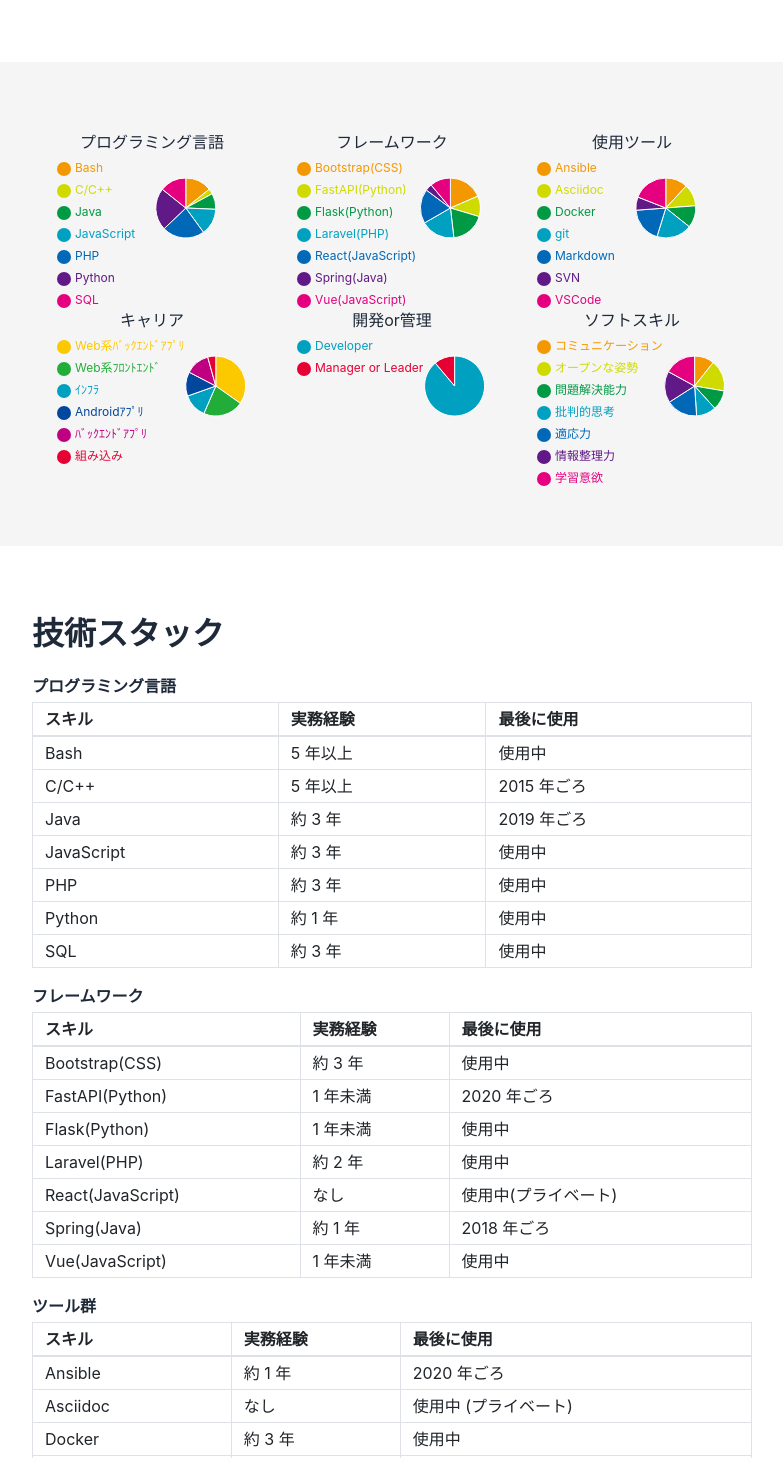
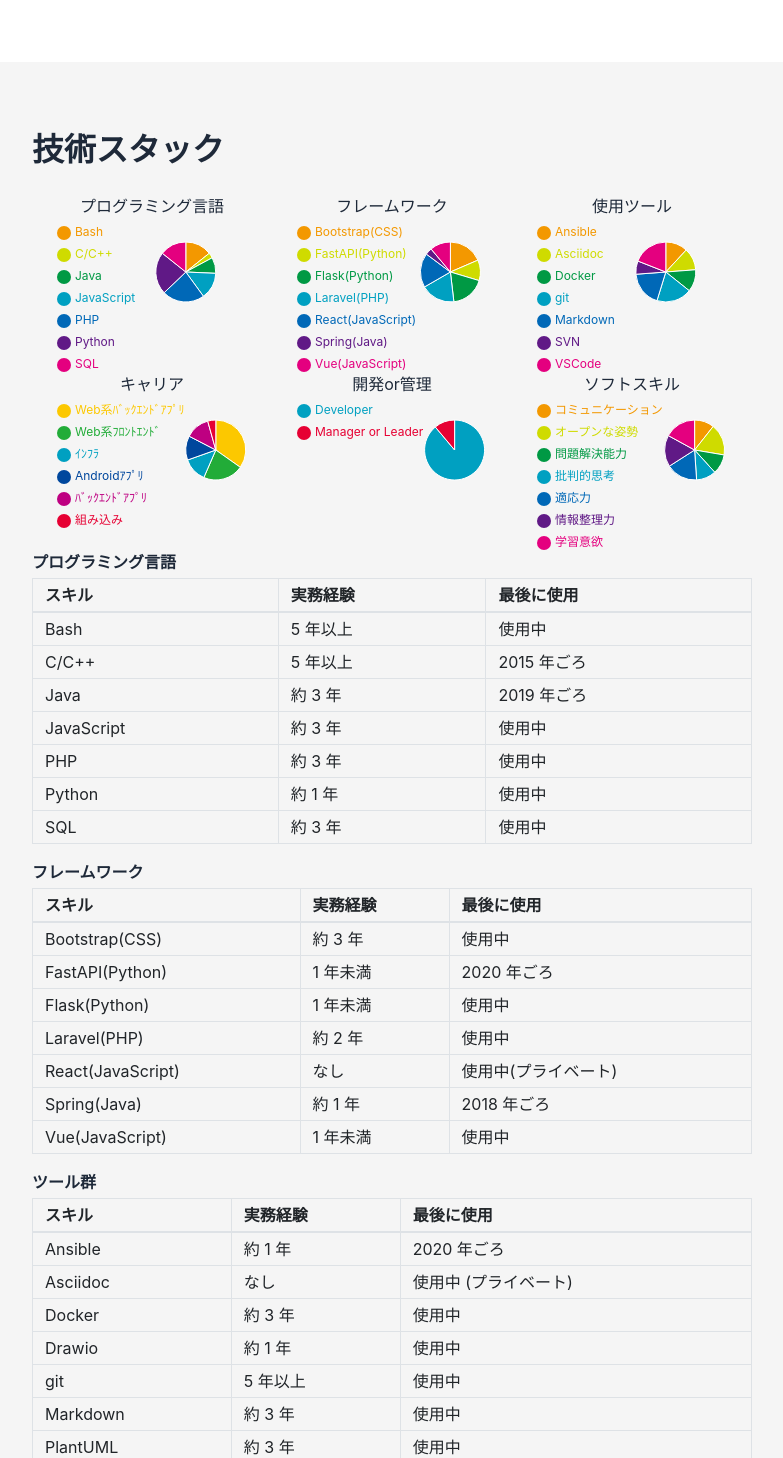
Before and after one commit to yoshik159753/portfolio, a Next.js app: page / in a window 1280 px wide. Shown: the part 2852-4310 px from the top of the page, without its empty margins (248-1031 px from the left). Built offline with nearby package versions, Linux system fonts and the light colour scheme.

Commit message:
upd スキルグラフを skills コンポーネントに差し込み

```diff
--- a/components/skillSummary.js
+++ /dev/null
@@ -1,15 +0,0 @@
-import PieDiag from "@/components/recharts/pieDiag";
-
-const SkillSummary = ({ skillSummary }) => {
-  return (
-    <div className="flex justify-around flex-wrap">
-      {skillSummary.map((item, index) => {
-        return (
-          <PieDiag title={item.title} data={item.data} key={item.titleEn} />
-        );
-      })}
-    </div>
-  );
-};
-
-export default SkillSummary;
--- a/components/skills.js
+++ b/components/skills.js
@@ -1,7 +1,23 @@
 import Markdown from "@/components/markdown";
+import PieDiag from "@/components/recharts/pieDiag";
 
-const Skills = ({ children }) => {
-  return <Markdown>{children}</Markdown>;
+const Skills = ({ skillSummary, children }) => {
+  // 見出しを外だし(グラフを差し込みたいため)
+  const title = children.match(/^##\s+(.+)/m)?.[1] ?? "";
+
+  return (
+    <>
+      <h2 className="mb-4">{title}</h2>
+      <div className="flex justify-around flex-wrap">
+        {skillSummary.map((item, index) => {
+          return (
+            <PieDiag title={item.title} data={item.data} key={item.titleEn} />
+          );
+        })}
+      </div>
+      <Markdown components={{ h2: () => null }}>{children}</Markdown>;
+    </>
+  );
 };
 
 export default Skills;
--- a/pages/index.js
+++ b/pages/index.js
@@ -11,7 +11,6 @@ import HeaderBody, {
 } from "@/components/headerBody";
 import Profile from "@/components/profile";
 import Works from "@/components/works";
-import SkillSummary from "@/components/skillSummary";
 import Skills from "@/components/skills";
 import Products from "@/components/products";
 
@@ -65,17 +64,11 @@ const Index = ({ profile, profile2, works, skillSummary, skills }) => {
 
         <section className="py-16 bg-neutral-100" id={scrollToSkills}>
           <div className="max-w-[720px] mx-auto px-4 md:px-0">
-            <SkillSummary skillSummary={skillSummary} />
+            <Skills skillSummary={skillSummary}>{skills}</Skills>
           </div>
         </section>
 
-        <section className="py-16 bg-white" id={scrollToWorks}>
-          <div className="max-w-[720px] mx-auto px-4 md:px-0">
-            <Skills>{skills}</Skills>
-          </div>
-        </section>
-
-        <section className="py-16 bg-neutral-100" id={scrollToProducts}>
+        <section className="py-16 bg-white" id={scrollToProducts}>
           <div className="max-w-[720px] mx-auto px-4 md:px-0">
             <Products />
           </div>
```
